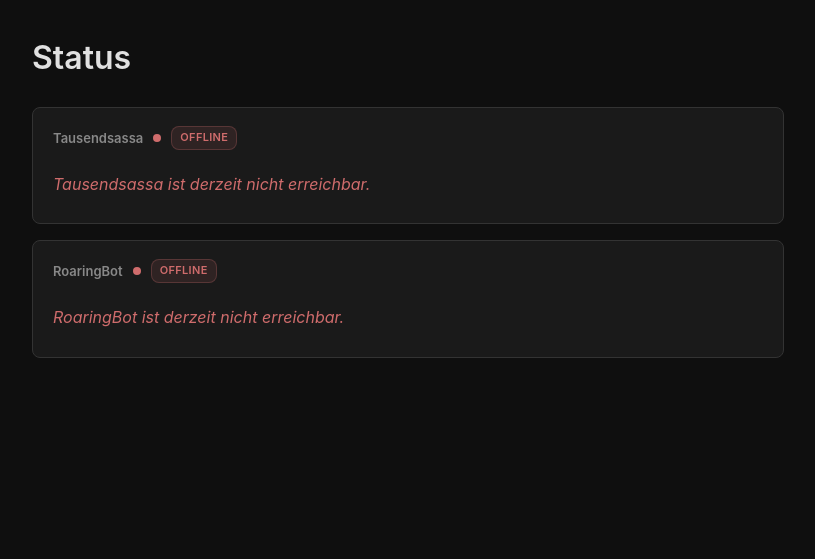
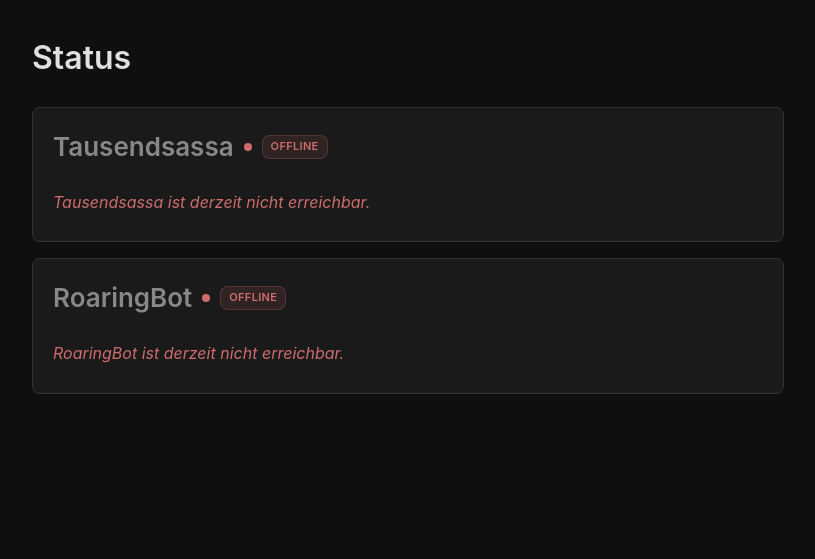
Before and after one commit to spa1teN/website, a Django app: page /status/ in a window 1280 px wide. Shown: the part 56-615 px from the top of the page, without its empty margins (232-1047 px from the left). Run offline with Django 5.2, Linux system fonts and the light colour scheme; the visitor is signed in with stand-in values (Sample User, id 1).

Commit message:
bigger title font on status page

```diff
--- a/apps/core/static/core/css/status.css
+++ b/apps/core/static/core/css/status.css
@@ -24,7 +24,7 @@
 }
 
 .status-card > h2 {
-    font-size: 13px;
+    font-size: 26px;
     font-weight: 600;
     color: var(--color-text-muted);
     margin-bottom: 14px;
```
